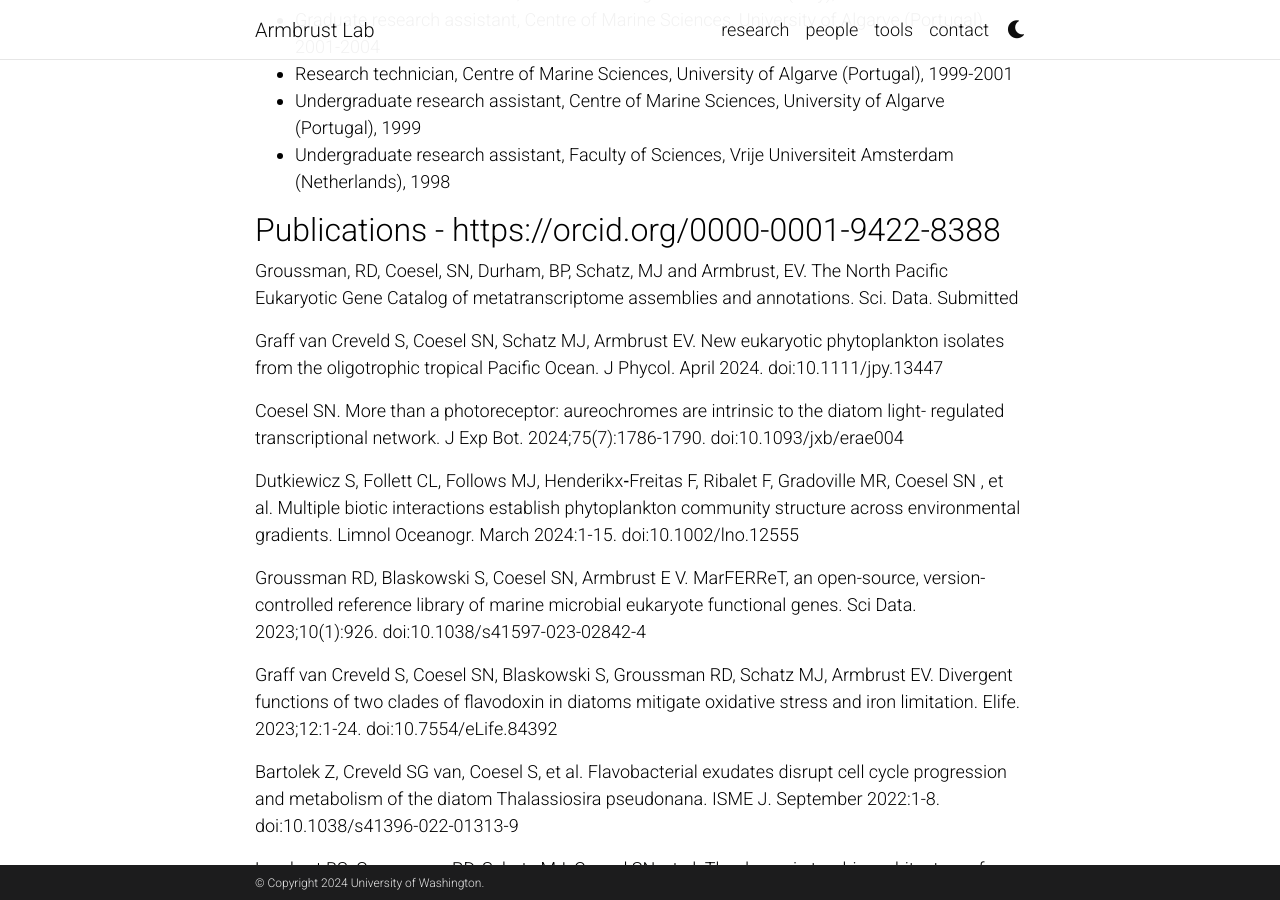
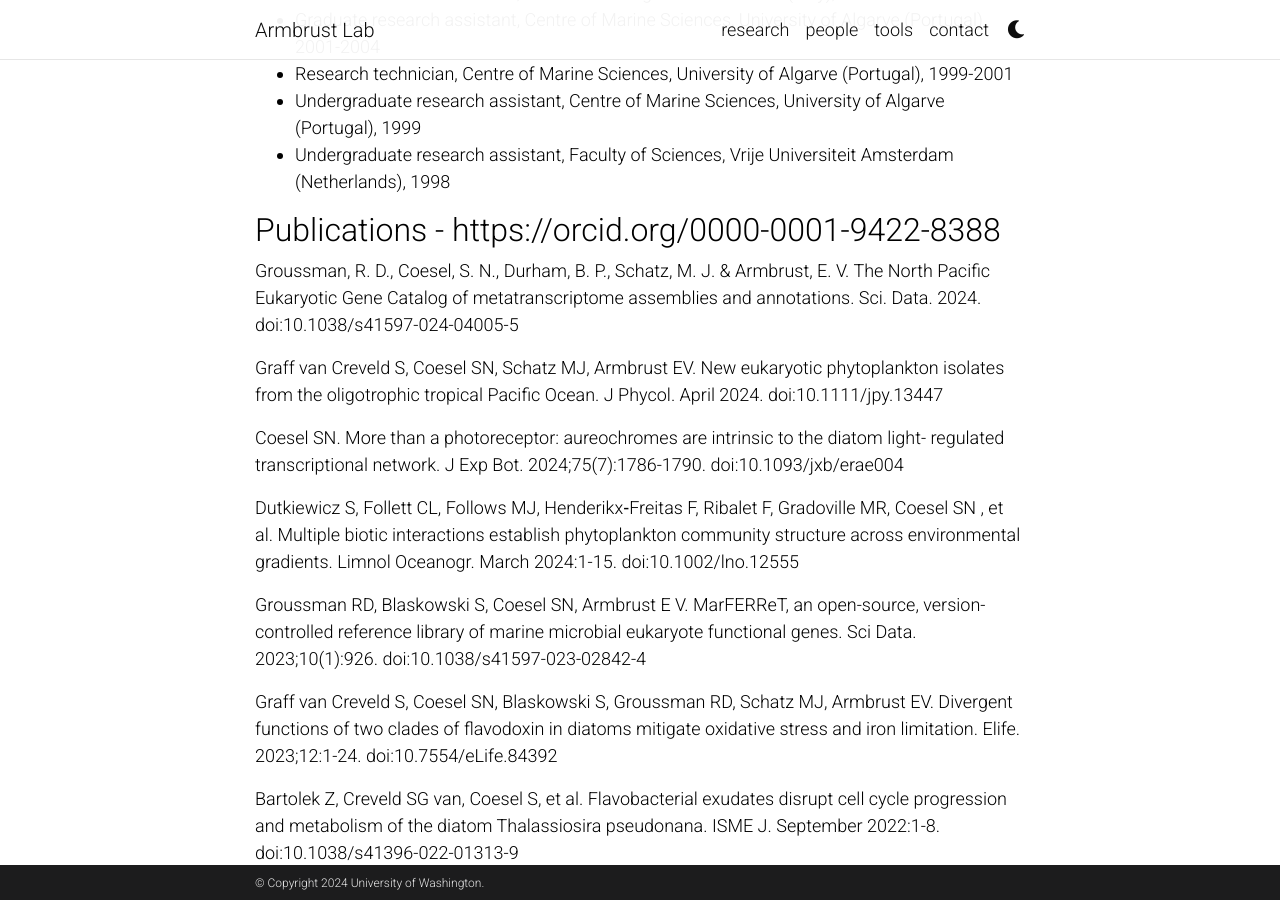
Before and after one commit to armbrustlab/armbrustlab.github.io, a Jekyll site: the page built from _people/coesel.md, in a window 1280 px wide and 900 px high, scrolled down 739 px. Built offline with Jekyll 4.4.1, drawn with Linux system fonts in a browser that asks for light colours; full-size pictures stand in for the smaller copies a plugin makes; comment, search, counter and statistics services are not loaded; a style sheet for code colours, icons or effects is not loaded.

Commit message:
Update coesel.md
update publication list

```diff
--- a/_people/coesel.md
+++ b/_people/coesel.md
@@ -28,7 +28,7 @@ I use environmental metatranscriptomics data to unravel the molecular secrets of
 * Undergraduate research assistant, Faculty of Sciences, Vrije Universiteit Amsterdam (Netherlands), 1998
 
 ## Publications - https://orcid.org/0000-0001-9422-8388
-Groussman, RD, Coesel, SN, Durham, BP, Schatz, MJ and Armbrust, EV. The North 	Pacific Eukaryotic Gene Catalog of metatranscriptome assemblies and 	annotations. 	Sci. Data. Submitted
+Groussman, R. D., Coesel, S. N., Durham, B. P., Schatz, M. J. & Armbrust, E. V. The 	North Pacific Eukaryotic Gene Catalog of metatranscriptome assemblies and 	annotations. Sci. Data. 2024. doi:10.1038/s41597-024-04005-5
 
 Graff van Creveld S, Coesel SN, Schatz MJ, Armbrust EV. New eukaryotic 	phytoplankton isolates from the oligotrophic tropical Pacific Ocean. J Phycol. April 	2024. doi:10.1111/jpy.13447
 
```
